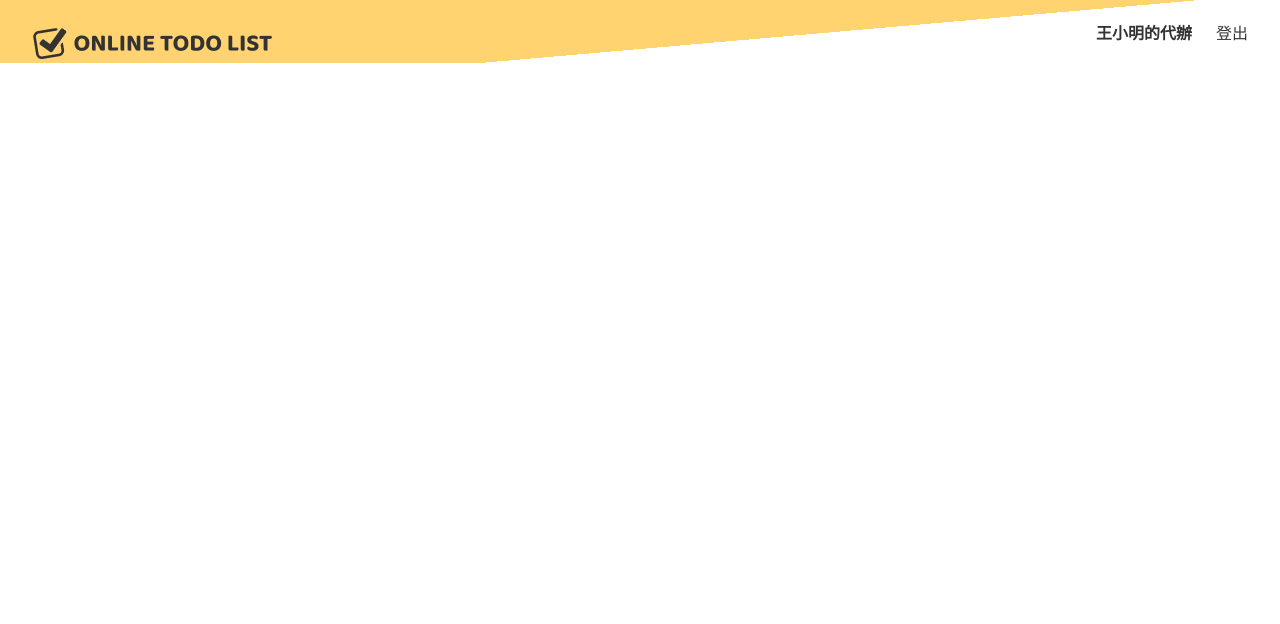
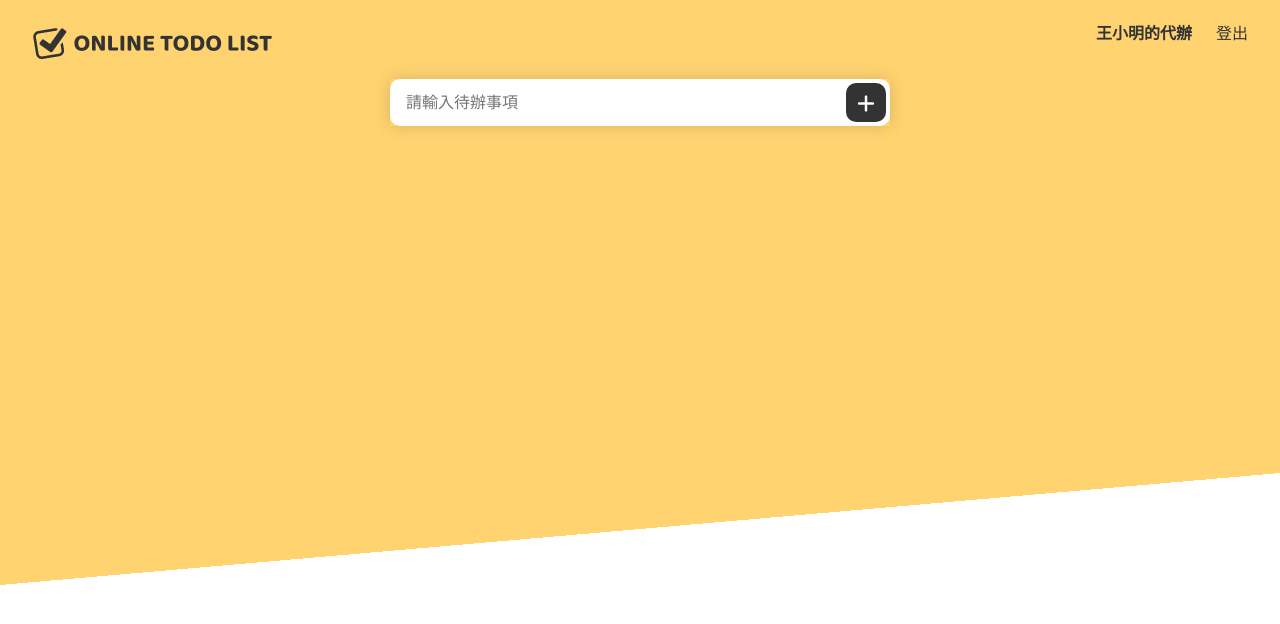
Before and after one commit to huanmingchang/react-todolist-app, a React (Create React App) app: page / in a window 1280 px wide. Shown: the top 624 px of the page. Built offline with nearby package versions, Linux system fonts and the light colour scheme.

Commit message:
feat: 新增 Input component
因應新需求做調整：
  新增 Input component

調整項目：
1. 新增 Input.js component 以及新增 JSX 結構
2. 在 index.html 中引入 fontawesome

```diff
--- a/public/index.html
+++ b/public/index.html
@@ -12,7 +12,10 @@
       rel="shortcut icon"
       href="https://upload.cc/i1/2022/03/23/yOW5kv.png"
     />
-
+    <script
+      src="https://kit.fontawesome.com/0f3f38a034.js"
+      crossorigin="anonymous"
+    ></script>
     <title>React Todo List App</title>
   </head>
   <body>
--- a/src/App.js
+++ b/src/App.js
@@ -1,11 +1,17 @@
 import './styles/App.css'
 import Nav from './components/Nav'
+import Input from './components/Input'
 
 function App() {
   return (
     <div className='App'>
       <div id='todoListPage' className='bg-half'>
         <Nav />
+        <div className='conatiner todoListPage vhContainer'>
+          <div className='todoList_Content'>
+            <Input />
+          </div>
+        </div>
       </div>
     </div>
   )
--- /dev/null
+++ b/src/components/Input.js
@@ -0,0 +1,12 @@
+const Input = () => {
+  return (
+    <div className='inputBox'>
+      <input type='text' placeholder='請輸入待辦事項' />
+      <a href='#'>
+        <i className='fa fa-plus'></i>
+      </a>
+    </div>
+  )
+}
+
+export default Input
```
